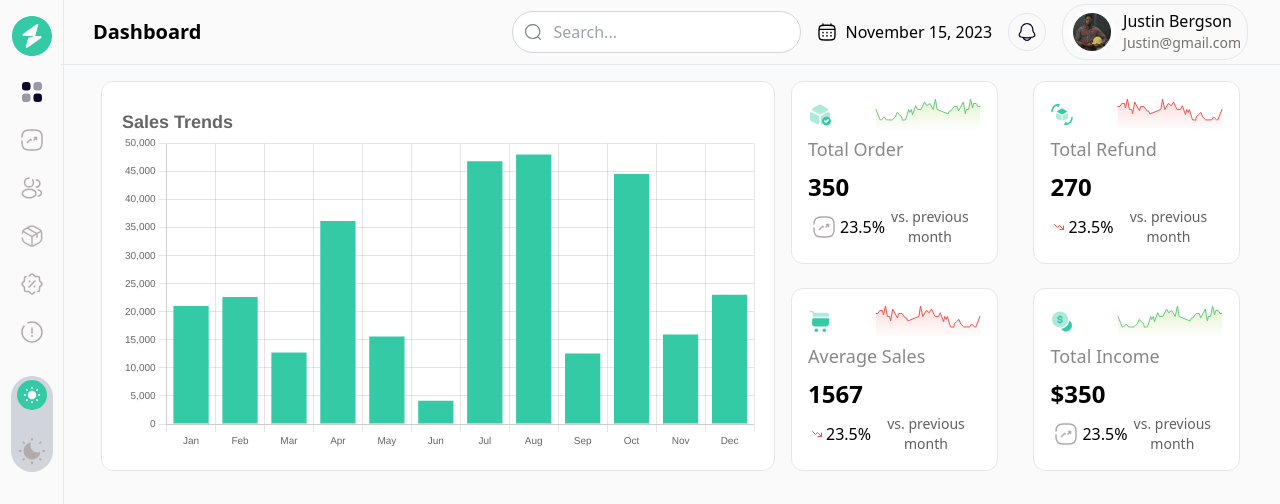
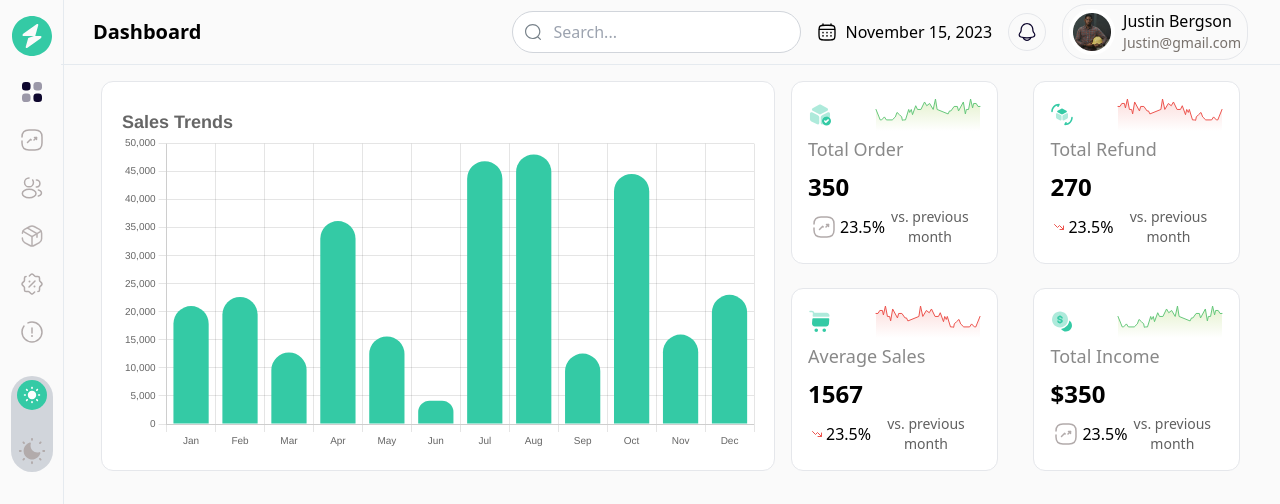
Before and after one commit to KikiXoxo/analytics-dashboard, a React app: page / in a window 1280 px wide. Shown: the top 504 px of the page. Built offline with nearby package versions, Linux system fonts and the light colour scheme; the HTML template or start-up script is replaced by a standard one.

Commit message:
fix build issues

```diff
--- a/src/App.tsx
+++ b/src/App.tsx
@@ -6,7 +6,7 @@ import Bottom from "./components/Bottom";
 import Sidebar from "./components/Sidebar";
 
 function App() {
-  const [show, setShow] = useState(false);
+  const [show, setShow] = useState("false");
 
   return (
     <div className="transition duration-500 bg-neutral-50 dark:bg-gray-700 flex flex-row justify-between">
--- a/src/components/Chart.tsx
+++ b/src/components/Chart.tsx
@@ -6,6 +6,8 @@ import {
   Title,
   Tooltip,
   Legend,
+  ChartData,
+  ChartOptions,
 } from "chart.js";
 import { Bar } from "react-chartjs-2";
 import randomNum from "../helpers/randomNum";
@@ -21,17 +23,16 @@ ChartJS.register(
 
 ChartJS.defaults.font.size = 10;
 
-const options = {
+const options: ChartOptions<"bar"> = {
   maintainAspectRatio: false,
   layout: {
     padding: 4,
-    color: "#9ca3af",
   },
   plugins: {
     title: {
       display: true,
       text: "Sales Trends",
-      font: { weight: "600", size: "18px" },
+      font: { weight: "bold", size: 18 },
       align: "start",
     },
     legend: {
@@ -55,14 +56,14 @@ const labels = [
   "Dec",
 ];
 
-export const data = {
+const data: ChartData<"bar"> = {
   labels,
   datasets: [
     {
       label: "Dataset",
       data: labels.map(() => randomNum(0, 50000)),
       backgroundColor: "rgb(52, 202, 165)",
-      borderRadius: { topLeft: "10px", topRight: "10px" },
+      borderRadius: 20,
     },
   ],
 };
--- a/src/components/Header.tsx
+++ b/src/components/Header.tsx
@@ -3,13 +3,13 @@ import { profile, bell, calendar, vector } from "../assets";
 import ShowVariants from "../types/showVariants";
 
 interface HeaderProps {
-  show: boolean;
+  show: string;
   setShow: any;
 }
 
 export default function Header({ show, setShow }: HeaderProps) {
   const handleClick = () => {
-    setShow(!show);
+    setShow(show === "true" ? "false" : "true");
   };
 
   const showVariants: ShowVariants = {
--- a/src/components/List.tsx
+++ b/src/components/List.tsx
@@ -1,5 +1,3 @@
-import { useState } from "react";
-
 import { orders } from "../data/orders";
 
 import Table from "@mui/material/Table";
@@ -15,8 +13,8 @@ import useScreenSize from "../helpers/useScreenSize";
 import useDark from "../hooks/useDark";
 
 export default function List() {
-  const { width, height } = useScreenSize();
-  const [colorTheme, setTheme] = useDark();
+  const { width } = useScreenSize();
+  const [colorTheme] = useDark();
 
   return (
     <TableContainer
--- a/src/components/Sidebar.tsx
+++ b/src/components/Sidebar.tsx
@@ -18,8 +18,9 @@ import {
 import useDark from "../hooks/useDark";
 import SidebarProps from "../types/sideBar";
 import useScreenSize from "../helpers/useScreenSize";
+import ShowVariants from "../types/showVariants";
 
-const showVariants = {
+const showVariants: ShowVariants = {
   true: "flex w-[20%] dark:bg-gray-800 bg-gray-200 z-10 absolute gap-y-6",
   false: "hidden",
 };
@@ -29,7 +30,7 @@ export default function Sidebar({ show, setShow }: SidebarProps) {
   const [darkMode, setDarkMode] = useState<boolean>(
     colorTheme === "light" ? true : false
   );
-  const { width, height } = useScreenSize();
+  const { width } = useScreenSize();
 
   const handleClick = () => {
     setTheme(colorTheme);
@@ -47,7 +48,9 @@ export default function Sidebar({ show, setShow }: SidebarProps) {
           src={vector}
           alt=""
           className="hover:cursor-pointer hover:fill-[#34CAA5] hover:border-r8"
-          onClick={() => (width < 425 ? setShow(!show) : null)}
+          onClick={() =>
+            width < 425 ? setShow(show === "true" ? "false" : "true") : null
+          }
         />
         <img
           src={category}
--- a/src/hooks/useDark.ts
+++ b/src/hooks/useDark.ts
@@ -1,7 +1,7 @@
 import { useEffect, useState } from "react";
 
 export default function useDark() {
-  const [theme, setTheme] = useState(localStorage.theme);
+  const [theme, setTheme] = useState<string>(localStorage.theme);
   const colorTheme = theme === "dark" ? "light" : "dark";
 
   useEffect(() => {
@@ -12,5 +12,5 @@ export default function useDark() {
     localStorage.setItem("theme", theme);
   }, [theme, colorTheme]);
 
-  return [colorTheme, setTheme];
+  return [colorTheme, setTheme] as const;
 }
--- a/src/types/showVariants.ts
+++ b/src/types/showVariants.ts
@@ -1,3 +1,3 @@
 export default interface ShowVariants {
-  [key: boolean]: string;
+  [key: string]: string;
 }
--- a/src/types/sideBar.ts
+++ b/src/types/sideBar.ts
@@ -1,4 +1,4 @@
 export default interface SidebarProps {
-  show: boolean;
-  setShow: any;
+  show: string;
+  setShow: React.Dispatch<React.SetStateAction<string>>;
 }
```
Also changed, not shown: src/assets/index.ts (renamed from src/assets/index.js), src/helpers/useScreenSize.ts (renamed from src/helpers/useScreenSize.js).
